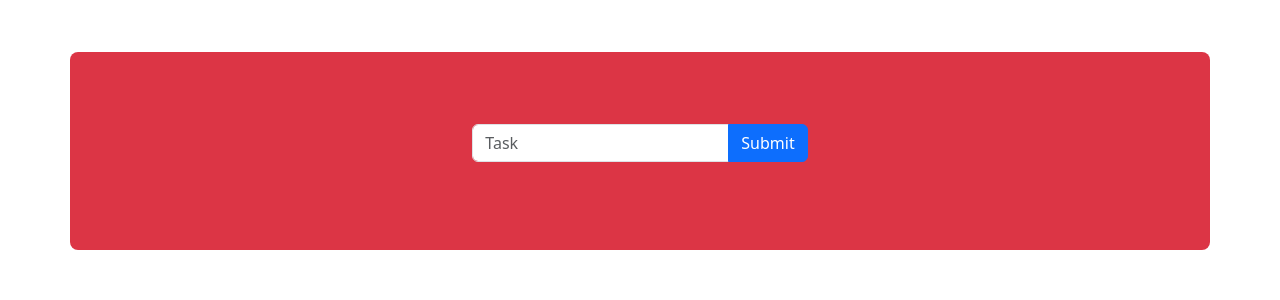
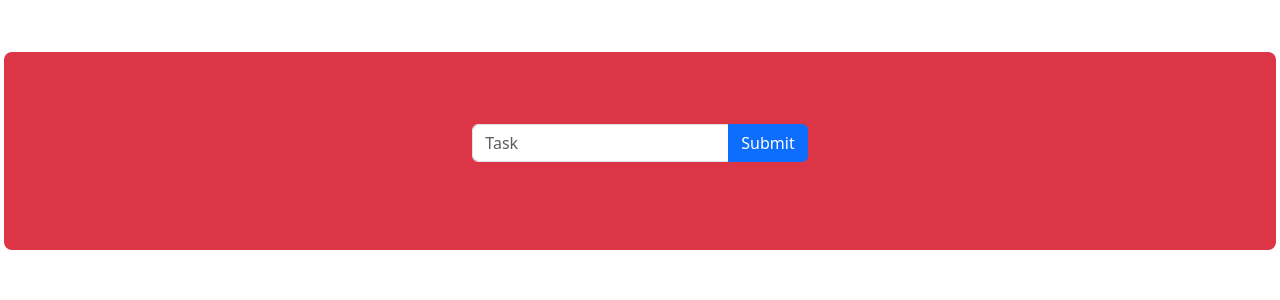
Before and after one commit to gyanendrapoudel/React-TaskBud, a React (Vite) app: page / in a window 1280 px wide. Shown: the top 300 px of the page. Built offline with nearby package versions, Linux system fonts and the light colour scheme.

Commit message:
background color removed

```diff
--- a/src/App.jsx
+++ b/src/App.jsx
@@ -66,7 +66,7 @@ function App() {
 
   return (
     <div className="wrapper p-1">
-      <main className="container d-grid  bg-danger rounded-3 mt-5 mb-1 ">
+      <main className="d-grid  bg-danger rounded-3 mt-5 mb-1 ">
         <form onSubmit={handleSubmit}>
           <div className="input-group mb-3 ">
             <input
```
